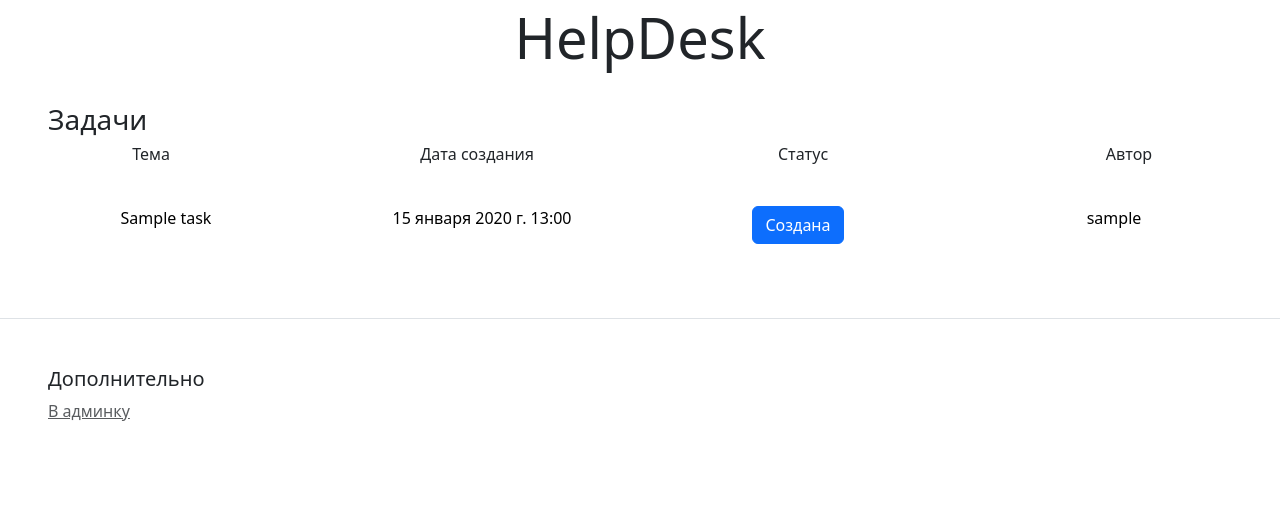
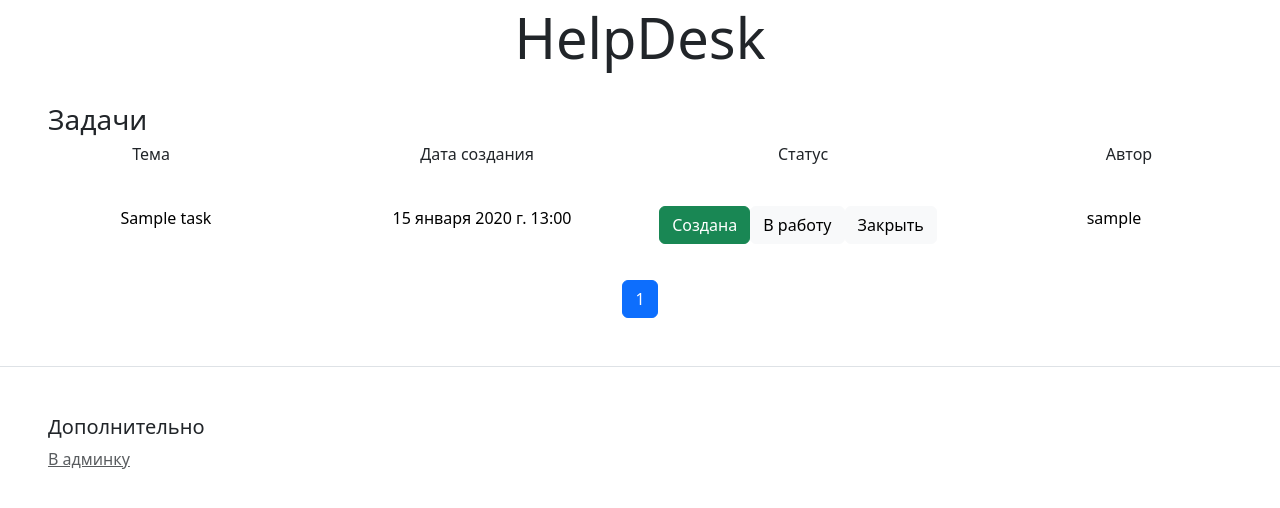
Before and after one commit to MaksRo52/helpdesk, a Django app: page / in a window 1280 px wide. Shown: the part 156-664 px from the top of the page. Run offline with Django 5.2, Linux system fonts and the light colour scheme; a user stored in the database is signed in; tables that the repository leaves empty hold one stand-in row (values such as "Sample post"); parts of the project's set-up code (start-up, migrations or seed data) failed here and were passed over; some libraries are stand-ins or nearby versions.

Commit message:
update 17.12.2024 add paginations and create permissions

```diff
--- a/config/settings.py
+++ b/config/settings.py
@@ -101,6 +101,8 @@ STATICFILES_DIRS = (BASE_DIR / "static",)
 
 DEFAULT_AUTO_FIELD = "django.db.models.BigAutoField"
 
+DOMAIN_MAIL = os.getenv("DOMAIN_MAIL")
+
 AUTH_USER_MODEL = "users.User"
 LOGOUT_REDIRECT_URL = "main:index"
 # Настройки почты
--- a/main/templates/main/task_list.html
+++ b/main/templates/main/task_list.html
@@ -16,9 +16,7 @@
     </div>
 </div>
 {% for task in object_list %}
-<!--<a class="btn " href="{% url 'main:task_detail' task.pk %}"-->
-<!--                                   role="button">-->
-<!--    <form action="{% url 'main:task_detail' task.pk %}">-->
+{% if task.author == request.user or perms.main.can_edit_status_task%}
 <a class="btn-a" href="{% url 'main:task_detail' task.pk %}">
     <div class="row row-cols-md-4 ">
         <div class="container-fluid themed-container text-center">
@@ -27,27 +25,76 @@
         <div class="container-fluid themed-container text-center">
             {{task.created_at}}
         </div>
-        {% if task.status == 'new' or task.status == 'work'%}
-        <div class="container-fluid themed-container text-center">
-            <form class="dropdown-item" action="{% url 'main:task_at_work' task.pk %}" method="POST">{% csrf_token %}
-                    <button type="submit" class="btn btn-primary">
+        <div class="btn-group container-fluid themed-container text-center"
+             style="justify-content: center">
+            {% if task.status == 'complete' %}
+            <form>
+                <button class="btn btn-secondary">
                     {{task.get_status_display}}
                 </button>
             </form>
+            {% endif %}
+            {% if task.status == 'work'%}
+            <form>
+                <button class="btn btn-primary">
+                    {{task.get_status_display}}
+                </button>
+            </form>
+            {% endif %}
+            {% if task.status == 'new' %}
+            <form>
+                <button class="btn btn-success">
+                    {{task.get_status_display}}
+                </button>
+            </form>
+            {% endif %}
+            {% if task.status != "work" and perms.main.can_edit_status_task %}
+            <form action="{% url 'main:task_at_work' task.pk %}" method="POST">
+                {% csrf_token %}
+                <button type="submit" class="btn btn-light">
+                    В работу
+                </button>
+            </form>
+            {% endif %}
+            {% if task.status != "complete" %}
+            <form action="{% url 'main:task_close' task.pk %}" method="POST">
+                {% csrf_token %}
+                <button type="submit" class="btn btn-light">
+                    Закрыть
+                </button>
+            </form>
+            {% endif %}
         </div>
-
-            {% elif task.status == 'complete' %}
-            <div class="container-fluid themed-container text-center">
-                {{task.get_status_display}}
-            </div>
-
-            {% endif %}
         <div class="container-fluid themed-container text-center">
             {{task.author}}
         </div>
     </div>
-<!--    </form>-->
 </a>
+
+{% endif %}
 {% endfor %}
 {% endif %}
+<ul class="pagination" style="justify-content: center">
+    {% if page_obj.has_previous %}
+    <li class="page-item">
+        <a href="?page={{ page_obj.previous_page_number }}" class="page-link">Предыдущая
+            страница</a>
+    </li>
+    <li class="page-item">
+        <a href="?page=1" class="page-link">1</a></li>
+    {% endif %}
+    <li class="page-item active">
+        <span class="page-link">
+{{ page_obj.number }}
+            <span class="sr-only"></span>
+        </span>
+    </li>
+    {% if page_obj.has_next %}
+    <li class="page-item"><a class="page-link"
+                             href="?page={{ page_obj.next_page_number }}">{{page_obj.next_page_number}}</a>
+    </li>
+    <li class="page-item"><a href="?page={{ page_obj.next_page_number }}"
+                             class="page-link">Следующая страница</a></li>
+    {% endif %}
+</ul>
 {% endblock %}
--- a/main/urls.py
+++ b/main/urls.py
@@ -1,8 +1,8 @@
 from django.urls import path
 
 from main.apps import MainConfig
-from main.views import (TaskCreateView, TaskDetailView, TaskListView,
-                        TaskUpdateView, TaskAtWork, TaskClose)
+from main.views import (TaskAtWork, TaskClose, TaskCreateView, TaskDetailView,
+                        TaskListView, TaskUpdateView)
 
 app_name = MainConfig.name
 
--- a/main/views.py
+++ b/main/views.py
@@ -1,22 +1,32 @@
 from django.contrib.auth.mixins import LoginRequiredMixin
+from django.core.exceptions import PermissionDenied
 from django.http import HttpResponseRedirect
 from django.urls import reverse_lazy
-from django.views.generic import CreateView, DetailView, ListView, UpdateView, \
-    View
+from django.views.generic import (CreateView, DetailView, ListView, UpdateView,
+                                  View)
 from django.views.generic.detail import SingleObjectMixin
-from main.forms import TaskForm, ModeratorTaskForm
+
+from main.forms import ModeratorTaskForm, TaskForm
 from main.models import Task
 from users.tasks import close_task, new_task, work_task
-from django.core.exceptions import PermissionDenied
+
 
 class TaskListView(LoginRequiredMixin, ListView):
+    paginate_by = 20
     login_url = "users:login"
     model = Task
+
 
 
 class TaskDetailView(LoginRequiredMixin, DetailView):
     model = Task
     fields = "__all__"
+    def get_form_class(self):
+        user = self.request.user
+        if user == self.object.author or user.has_perm("main.can_edit_status_task"):
+            return TaskForm
+        raise PermissionDenied
+
 
 
 class TaskCreateView(LoginRequiredMixin, CreateView):
@@ -63,7 +73,7 @@ class TaskAtWork(SingleObjectMixin, View):
     def post(self, request, *args, **kwargs):
         obj = self.get_object()
         user = self.request.user
-        if obj.status == "new":
+        if obj.status == "new" or obj.status == "complete":
             obj.status = "work"
             obj.save()
             work_task.delay(obj.title, obj.pk, user.email, obj.author.email)
--- a/users/views.py
+++ b/users/views.py
@@ -8,7 +8,7 @@ from django.urls import reverse, reverse_lazy
 from django.utils.crypto import get_random_string
 from django.views import generic
 
-from config.settings import EMAIL_HOST_USER
+from config.settings import DOMAIN_MAIL, EMAIL_HOST_USER
 from users.forms import UserRegisterForm
 from users.models import User
 from users.tasks import authentication
@@ -24,7 +24,7 @@ class UserCreateView(generic.CreateView):
         user.is_active = False
         token = secrets.token_hex(16)
         user.token = token
-        user.email = f"{user.username}@limakmarash.com"
+        user.email = f"{user.username}@{DOMAIN_MAIL}"
         user.save()
         host = self.request.get_host()
         url = f"http://{host}/users/activate/{token}/"
```
Also changed, not shown: main/paginations.py (added, +7 -0 lines). Lines whose indentation alone changed are shown as unchanged.
